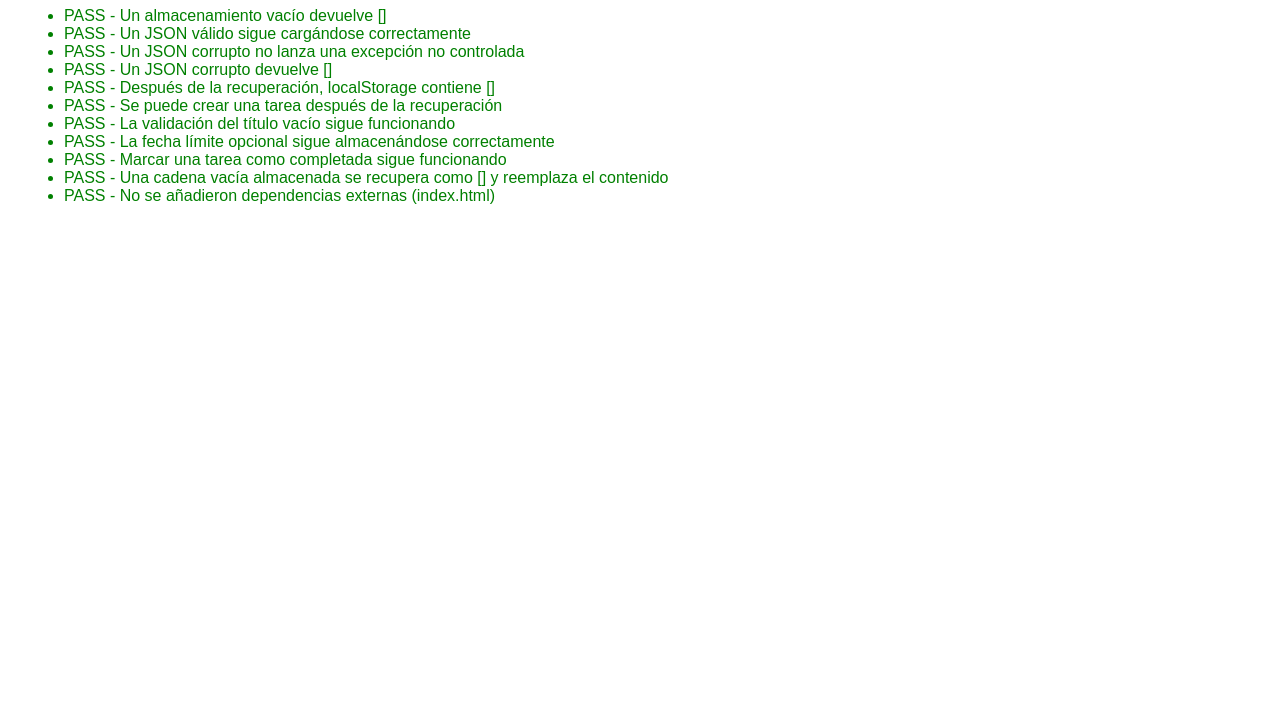
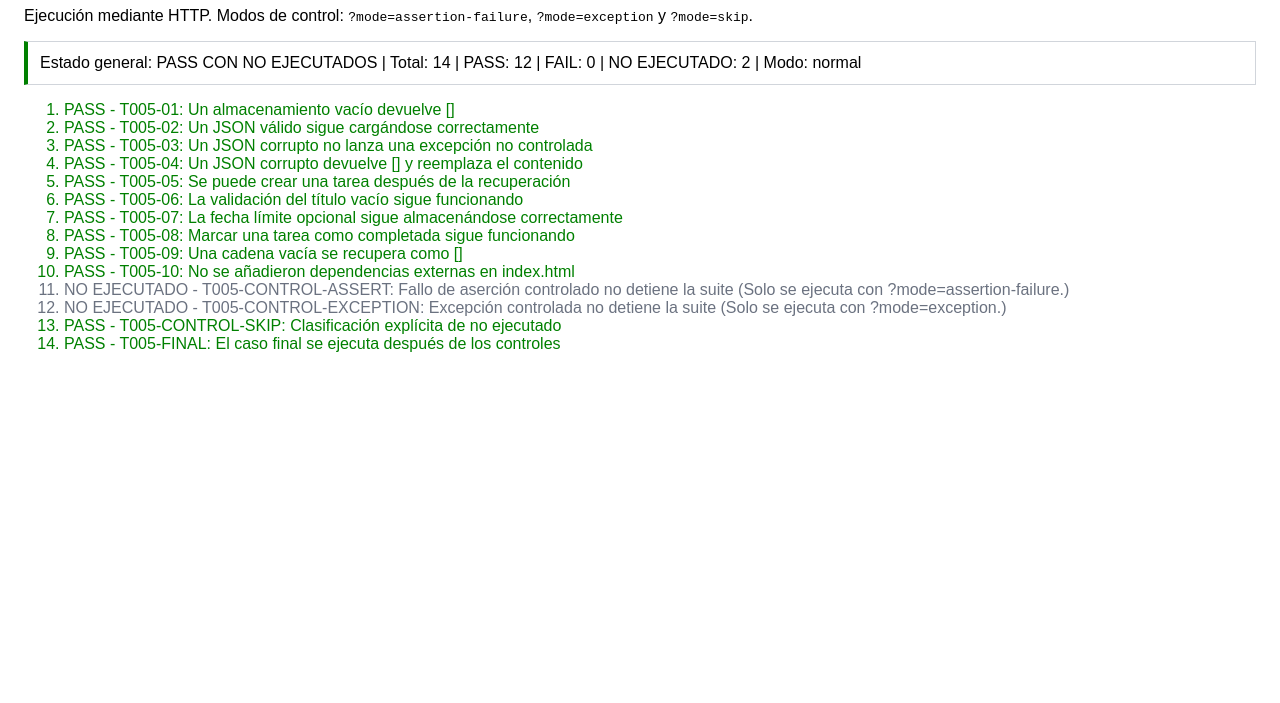
Before and after one commit to Huracomo42/workflow-ai-sandbox, a plain HTML site: page tests.html in a window 1280 px wide. Shown: the part 97-800 px from the top of the page. Drawn offline with Linux system fonts and the light colour scheme.

Commit message:
test: add HTTP test isolation for EXP-005

```diff
--- /dev/null
+++ b/test-runner.js
@@ -0,0 +1,317 @@
+(function () {
+  'use strict';
+
+  const STATUS = Object.freeze({
+    PASS: 'PASS',
+    FAIL: 'FAIL',
+    NOT_RUN: 'NO EJECUTADO'
+  });
+
+  const mode = new URLSearchParams(window.location.search).get('mode') || 'normal';
+  const resultsList = document.getElementById('results');
+  const summaryElement = document.getElementById('summary');
+  const indexFrame = document.getElementById('index-frame');
+  const results = [];
+
+  function resetStorage() {
+    localStorage.removeItem(STORAGE_KEY);
+  }
+
+  function assert(condition, message) {
+    if (!condition) {
+      throw new Error(message || 'La condición esperada no se cumplió.');
+    }
+  }
+
+  function findExternalRefs(doc) {
+    return Array.from(doc.querySelectorAll('script[src], link[href]'))
+      .map((element) => element.getAttribute('src') || element.getAttribute('href'))
+      .filter((reference) => /^(https?:)?\/\//i.test(reference));
+  }
+
+  function waitForFrame(frame) {
+    return new Promise((resolve, reject) => {
+      const timeoutId = window.setTimeout(() => {
+        reject(new Error('El iframe no terminó de cargar dentro del tiempo esperado.'));
+      }, 5000);
+
+      function finish() {
+        window.clearTimeout(timeoutId);
+        resolve();
+      }
+
+      if (frame.contentDocument && frame.contentDocument.readyState === 'complete') {
+        finish();
+        return;
+      }
+
+      frame.addEventListener('load', finish, { once: true });
+      frame.addEventListener(
+        'error',
+        () => {
+          window.clearTimeout(timeoutId);
+          reject(new Error('No se pudo cargar index.html en el iframe.'));
+        },
+        { once: true }
+      );
+    });
+  }
+
+  function renderResult(result) {
+    const item = document.createElement('li');
+    item.className =
+      result.status === STATUS.PASS
+        ? 'pass'
+        : result.status === STATUS.FAIL
+          ? 'fail'
+          : 'not-run';
+
+    const detail = result.detail ? ` (${result.detail})` : '';
+    item.textContent = `${result.status} - ${result.id}: ${result.name}${detail}`;
+    resultsList.appendChild(item);
+  }
+
+  function renderSummary() {
+    const totals = results.reduce(
+      (accumulator, result) => {
+        accumulator.total += 1;
+        if (result.status === STATUS.PASS) accumulator.passed += 1;
+        if (result.status === STATUS.FAIL) accumulator.failed += 1;
+        if (result.status === STATUS.NOT_RUN) accumulator.notRun += 1;
+        return accumulator;
+      },
+      { total: 0, passed: 0, failed: 0, notRun: 0 }
+    );
+
+    const suitePassed = totals.failed === 0;
+    const generalStatus =
+      suitePassed && totals.notRun > 0 ? 'PASS CON NO EJECUTADOS' : suitePassed ? 'PASS' : 'FAIL';
+
+    summaryElement.classList.remove('suite-pass', 'suite-fail');
+    summaryElement.classList.add(suitePassed ? 'suite-pass' : 'suite-fail');
+    summaryElement.textContent =
+      `Estado general: ${generalStatus} | ` +
+      `Total: ${totals.total} | PASS: ${totals.passed} | ` +
+      `FAIL: ${totals.failed} | NO EJECUTADO: ${totals.notRun} | Modo: ${mode}`;
+
+    document.title = `${generalStatus} — Pruebas EXP-005`;
+    document.documentElement.dataset.testStatus = suitePassed ? 'pass' : 'fail';
+    document.documentElement.dataset.testGeneralStatus = generalStatus;
+    document.documentElement.dataset.testTotals = JSON.stringify(totals);
+  }
+
+  async function runCase(testCase) {
+    if (testCase.skipWhen && testCase.skipWhen()) {
+      const result = {
+        id: testCase.id,
+        name: testCase.name,
+        status: STATUS.NOT_RUN,
+        detail: testCase.skipReason || 'Dependencia no satisfecha.'
+      };
+      results.push(result);
+      renderResult(result);
+      return;
+    }
+
+    try {
+      if (testCase.beforeEach) await testCase.beforeEach();
+      await testCase.run();
+      const result = {
+        id: testCase.id,
+        name: testCase.name,
+        status: STATUS.PASS,
+        detail: ''
+      };
+      results.push(result);
+      renderResult(result);
+    } catch (error) {
+      const result = {
+        id: testCase.id,
+        name: testCase.name,
+        status: STATUS.FAIL,
+        detail: error instanceof Error ? error.message : String(error)
+      };
+      results.push(result);
+      renderResult(result);
+    } finally {
+      try {
+        if (testCase.afterEach) await testCase.afterEach();
+      } catch (cleanupError) {
+        const cleanupResult = {
+          id: `${testCase.id}-CLEANUP`,
+          name: `Limpieza posterior a ${testCase.name}`,
+          status: STATUS.FAIL,
+          detail: cleanupError instanceof Error ? cleanupError.message : String(cleanupError)
+        };
+        results.push(cleanupResult);
+        renderResult(cleanupResult);
+      }
+    }
+  }
+
+  const storageIsolation = {
+    beforeEach: resetStorage,
+    afterEach: resetStorage
+  };
+
+  const testCases = [
+    {
+      id: 'T005-01',
+      name: 'Un almacenamiento vacío devuelve []',
+      ...storageIsolation,
+      run() {
+        const value = loadTasks();
+        assert(Array.isArray(value) && value.length === 0, 'Se esperaba un arreglo vacío.');
+      }
+    },
+    {
+      id: 'T005-02',
+      name: 'Un JSON válido sigue cargándose correctamente',
+      ...storageIsolation,
+      run() {
+        localStorage.setItem(
+          STORAGE_KEY,
+          JSON.stringify([{ id: '1', title: 'Tarea válida', completed: false, dueDate: '' }])
+        );
+        const value = loadTasks();
+        assert(
+          Array.isArray(value) && value.length === 1 && value[0].title === 'Tarea válida',
+          'La tarea válida no se recuperó correctamente.'
+        );
+      }
+    },
+    {
+      id: 'T005-03',
+      name: 'Un JSON corrupto no lanza una excepción no controlada',
+      ...storageIsolation,
+      run() {
+        localStorage.setItem(STORAGE_KEY, '{datos-corruptos');
+        loadTasks();
+      }
+    },
+    {
+      id: 'T005-04',
+      name: 'Un JSON corrupto devuelve [] y reemplaza el contenido',
+      ...storageIsolation,
+      run() {
+        localStorage.setItem(STORAGE_KEY, '{datos-corruptos');
+        const value = loadTasks();
+        assert(Array.isArray(value) && value.length === 0, 'Se esperaba recuperación como [].');
+        assert(localStorage.getItem(STORAGE_KEY) === '[]', 'El contenido corrupto no fue reemplazado.');
+      }
+    },
+    {
+      id: 'T005-05',
+      name: 'Se puede crear una tarea después de la recuperación',
+      ...storageIsolation,
+      run() {
+        localStorage.setItem(STORAGE_KEY, '{datos-corruptos');
+        loadTasks();
+        const created = createTask('Tarea tras recuperación', '');
+        assert(created !== null && loadTasks().length === 1, 'No se pudo crear la tarea.');
+      }
+    },
+    {
+      id: 'T005-06',
+      name: 'La validación del título vacío sigue funcionando',
+      ...storageIsolation,
+      run() {
+        const created = createTask('', '');
+        assert(created === null && loadTasks().length === 0, 'Se aceptó un título vacío.');
+      }
+    },
+    {
+      id: 'T005-07',
+      name: 'La fecha límite opcional sigue almacenándose correctamente',
+      ...storageIsolation,
+      run() {
+        const created = createTask('Tarea con fecha', '2026-08-01');
+        assert(created !== null && created.dueDate === '2026-08-01', 'La fecha no se almacenó.');
+      }
+    },
+    {
+      id: 'T005-08',
+      name: 'Marcar una tarea como completada sigue funcionando',
+      ...storageIsolation,
+      run() {
+        const created = createTask('Tarea para completar', '2026-08-01');
+        assert(created !== null, 'No se pudo crear la tarea previa.');
+        completeTask(created.id);
+        const completed = loadTasks().find((task) => task.id === created.id);
+        assert(Boolean(completed) && completed.completed === true, 'La tarea no quedó completada.');
+      }
+    },
+    {
+      id: 'T005-09',
+      name: 'Una cadena vacía se recupera como []',
+      ...storageIsolation,
+      run() {
+        localStorage.setItem(STORAGE_KEY, '');
+        const value = loadTasks();
+        assert(Array.isArray(value) && value.length === 0, 'Se esperaba recuperación como [].');
+        assert(localStorage.getItem(STORAGE_KEY) === '[]', 'La cadena vacía no fue reemplazada.');
+      }
+    },
+    {
+      id: 'T005-10',
+      name: 'No se añadieron dependencias externas en index.html',
+      async run() {
+        await waitForFrame(indexFrame);
+        const frameDocument = indexFrame.contentDocument || indexFrame.contentWindow.document;
+        const references = findExternalRefs(frameDocument);
+        assert(references.length === 0, `Referencias externas: ${references.join(', ')}`);
+      }
+    },
+    {
+      id: 'T005-CONTROL-ASSERT',
+      name: 'Fallo de aserción controlado no detiene la suite',
+      skipWhen: () => mode !== 'assertion-failure',
+      skipReason: 'Solo se ejecuta con ?mode=assertion-failure.',
+      run() {
+        assert(false, 'Fallo de aserción introducido deliberadamente.');
+      }
+    },
+    {
+      id: 'T005-CONTROL-EXCEPTION',
+      name: 'Excepción controlada no detiene la suite',
+      skipWhen: () => mode !== 'exception',
+      skipReason: 'Solo se ejecuta con ?mode=exception.',
+      run() {
+        throw new Error('Excepción introducida deliberadamente.');
+      }
+    },
+    {
+      id: 'T005-CONTROL-SKIP',
+      name: 'Clasificación explícita de no ejecutado',
+      skipWhen: () => mode === 'skip',
+      skipReason: 'Dependencia simulada no disponible.',
+      run() {
+        assert(true);
+      }
+    },
+    {
+      id: 'T005-FINAL',
+      name: 'El caso final se ejecuta después de los controles',
+      run() {
+        assert(true);
+      }
+    }
+  ];
+
+  async function runSuite() {
+    resultsList.innerHTML = '';
+    results.length = 0;
+
+    for (const testCase of testCases) {
+      await runCase(testCase);
+    }
+
+    renderSummary();
+  }
+
+  runSuite().catch((error) => {
+    summaryElement.classList.add('suite-fail');
+    summaryElement.textContent = `FAIL crítico del ejecutor: ${error.message}`;
+    document.documentElement.dataset.testStatus = 'fail';
+  });
+})();
--- a/tests.html
+++ b/tests.html
@@ -2,143 +2,38 @@
 <html lang="es">
 <head>
   <meta charset="UTF-8">
-  <title>Pruebas — Gestor de tareas (EXP-004)</title>
+  <meta name="viewport" content="width=device-width, initial-scale=1.0">
+  <title>Pruebas — Gestor de tareas (EXP-005)</title>
   <style>
     body { font-family: sans-serif; padding: 1rem; }
     .pass { color: green; }
     .fail { color: red; }
+    .not-run { color: #6b7280; }
+    .summary { margin: 1rem 0; padding: 0.75rem; border: 1px solid #d1d5db; }
+    .suite-pass { border-left: 4px solid green; }
+    .suite-fail { border-left: 4px solid red; }
   </style>
 </head>
 <body>
-  <h1>Pruebas EXP-004</h1>
-  <ul id="results"></ul>
+  <h1>Pruebas EXP-005</h1>
+  <p>
+    Ejecución mediante HTTP. Modos de control:
+    <code>?mode=assertion-failure</code>,
+    <code>?mode=exception</code> y
+    <code>?mode=skip</code>.
+  </p>
 
-  <iframe id="index-frame" src="index.html" title="index.html (verificación de dependencias)" style="display:none"></iframe>
+  <div id="summary" class="summary" aria-live="polite">Preparando pruebas…</div>
+  <ol id="results"></ol>
+
+  <iframe
+    id="index-frame"
+    src="index.html"
+    title="index.html (verificación de dependencias)"
+    hidden
+  ></iframe>
 
   <script src="app.js"></script>
-  <script>
-    const resultsList = document.getElementById('results');
-
-    function report(name, passed, details) {
-      const li = document.createElement('li');
-      li.className = passed ? 'pass' : 'fail';
-      li.textContent = (passed ? 'PASS' : 'FAIL') + ' - ' + name + (details ? ' (' + details + ')' : '');
-      resultsList.appendChild(li);
-    }
-
-    function resetStorage() {
-      localStorage.removeItem(STORAGE_KEY);
-    }
-
-    function findExternalRefs(doc) {
-      return Array.from(doc.querySelectorAll('script[src], link[href]'))
-        .map((el) => el.getAttribute('src') || el.getAttribute('href'))
-        .filter((ref) => /^(https?:)?\/\//i.test(ref));
-    }
-
-    function runTests() {
-      // 1. Un almacenamiento vacío devuelve [].
-      resetStorage();
-      const emptyResult = loadTasks();
-      report(
-        'Un almacenamiento vacío devuelve []',
-        Array.isArray(emptyResult) && emptyResult.length === 0
-      );
-
-      // 2. Un JSON válido sigue cargándose correctamente.
-      resetStorage();
-      localStorage.setItem(STORAGE_KEY, JSON.stringify([
-        { id: '1', title: 'Tarea válida', completed: false, dueDate: '' }
-      ]));
-      const validResult = loadTasks();
-      report(
-        'Un JSON válido sigue cargándose correctamente',
-        Array.isArray(validResult) && validResult.length === 1 && validResult[0].title === 'Tarea válida'
-      );
-
-      // 3. Un JSON corrupto no lanza una excepción no controlada.
-      resetStorage();
-      localStorage.setItem(STORAGE_KEY, '{datos-corruptos');
-      let threw = false;
-      let corruptResult;
-      try {
-        corruptResult = loadTasks();
-      } catch (err) {
-        threw = true;
-      }
-      report('Un JSON corrupto no lanza una excepción no controlada', threw === false);
-
-      // 4. Un JSON corrupto devuelve [].
-      report(
-        'Un JSON corrupto devuelve []',
-        Array.isArray(corruptResult) && corruptResult.length === 0
-      );
-
-      // 5. Después de la recuperación, localStorage contiene [].
-      report(
-        'Después de la recuperación, localStorage contiene []',
-        localStorage.getItem(STORAGE_KEY) === '[]'
-      );
-
-      // 6. Se puede crear una tarea después de la recuperación.
-      const createdAfterRecovery = createTask('Tarea tras recuperación', '');
-      report(
-        'Se puede crear una tarea después de la recuperación',
-        createdAfterRecovery !== null && loadTasks().length === 1
-      );
-      resetStorage();
-
-      // 7. La validación del título vacío sigue funcionando.
-      const invalidTitle = createTask('', '');
-      report(
-        'La validación del título vacío sigue funcionando',
-        invalidTitle === null && loadTasks().length === 0
-      );
-
-      // 8. La fecha límite opcional sigue almacenándose correctamente.
-      const withDate = createTask('Tarea con fecha', '2026-08-01');
-      report(
-        'La fecha límite opcional sigue almacenándose correctamente',
-        withDate !== null && withDate.dueDate === '2026-08-01'
-      );
-
-      // 9. Marcar una tarea como completada sigue funcionando.
-      completeTask(withDate.id);
-      const afterComplete = loadTasks().find((t) => t.id === withDate.id);
-      report(
-        'Marcar una tarea como completada sigue funcionando',
-        !!afterComplete && afterComplete.completed === true
-      );
-
-      resetStorage();
-
-      // Prueba adicional: una cadena vacía almacenada se trata como contenido corrupto.
-      localStorage.setItem(STORAGE_KEY, '');
-      const emptyStringResult = loadTasks();
-      report(
-        'Una cadena vacía almacenada se recupera como [] y reemplaza el contenido',
-        Array.isArray(emptyStringResult) && emptyStringResult.length === 0 && localStorage.getItem(STORAGE_KEY) === '[]'
-      );
-
-      resetStorage();
-    }
-
-    runTests();
-
-    // 10. No se añadieron dependencias externas (comprobado directamente sobre index.html).
-    const indexFrame = document.getElementById('index-frame');
-    indexFrame.addEventListener('load', () => {
-      let refs = [];
-      let limitation = '';
-      try {
-        const frameDoc = indexFrame.contentDocument || indexFrame.contentWindow.document;
-        refs = findExternalRefs(frameDoc);
-      } catch (err) {
-        limitation = 'No se pudo inspeccionar index.html directamente (' + err.message + '); se usó tests.html como respaldo.';
-        refs = findExternalRefs(document);
-      }
-      report('No se añadieron dependencias externas (index.html)', refs.length === 0, limitation || refs.join(', '));
-    });
-  </script>
+  <script src="test-runner.js"></script>
 </body>
 </html>
```
Also changed, not shown: 1 other file.
